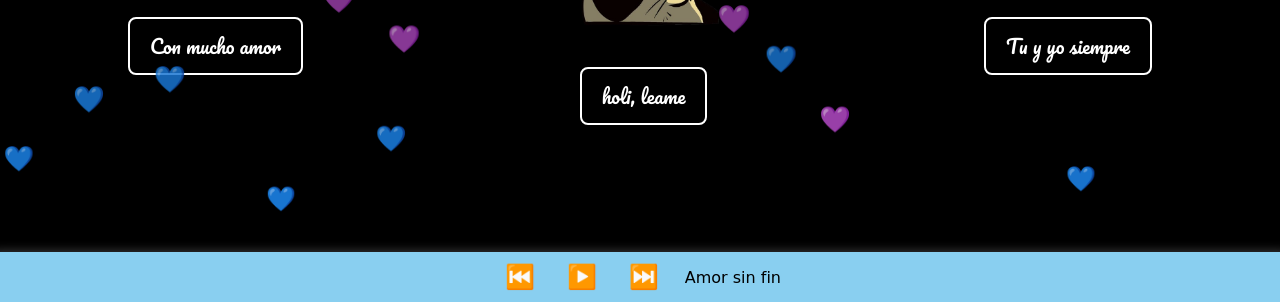
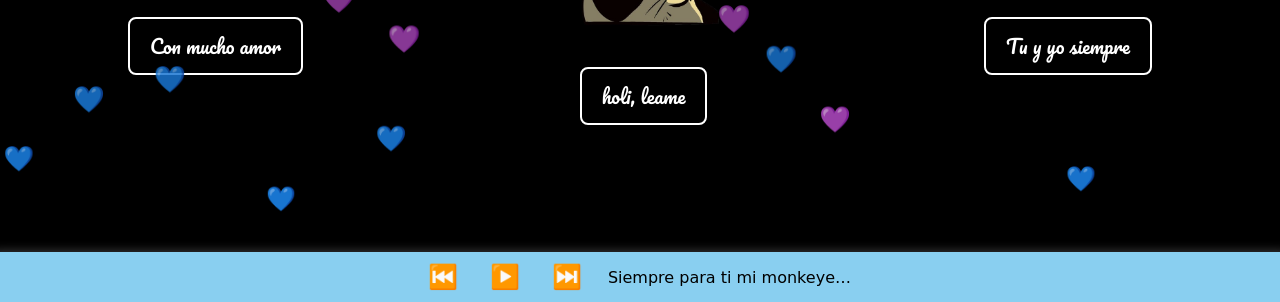
Before and after one commit to Lyhuwu/Felyhh-aniversario-, a plain HTML site: page index.html in a window 1280 px wide. Shown: the part 498-800 px from the top of the page. Drawn offline with Linux system fonts and the light colour scheme; a web font is replaced by a local one.

Commit message:
Update index.html

```diff
--- a/index.html
+++ b/index.html
@@ -258,16 +258,16 @@
 
   <script>
     const songs = [
-      { src: "canciones/1.mp3", name: "Nuestro primer baile" },
-      { src: "canciones/2.mp3", name: "Luz de luna" },
-      { src: "canciones/3.mp3", name: "Contigo todo" },
-      { src: "canciones/4.mp3", name: "Dulce despertar" },
-      { src: "canciones/5.mp3", name: "Universo a tu lado" },
-      { src: "canciones/6.mp3", name: "Notas para ti" },
-      { src: "canciones/7.mp3", name: "Sonrisas eternas" },
-      { src: "canciones/8.mp3", name: "Te pienso, te abrazo" },
-      { src: "canciones/9.mp3", name: "Siempre juntos" },
-      { src: "canciones/10.mp3", name: "Amor sin fin" }
+      { src: "canciones/1.mp3", name: "Te amo" },
+      { src: "canciones/2.mp3", name: "Lo eres todo para mi" },
+      { src: "canciones/3.mp3", name: "Te amo muchisimo" },
+      { src: "canciones/4.mp3", name: "Mi excepcion a todo" },
+      { src: "canciones/5.mp3", name: "Encontrarte y enamorarme de ti, se sintio asi" },
+      { src: "canciones/6.mp3", name: "Siempre me haces sentir el amor" },
+      { src: "canciones/7.mp3", name: "Pienso en ti" },
+      { src: "canciones/8.mp3", name: "<3" },
+      { src: "canciones/9.mp3", name: "Muaaa" },
+      { src: "canciones/10.mp3", name: "Siempre para ti mi monkeyesposa" }
     ];
 
     let currentSong = 0;
```
